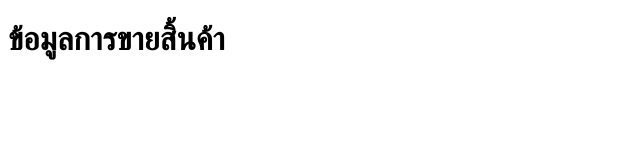
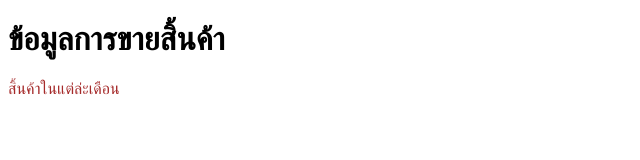
Before and after one commit to supachai27spu/mai-project, a plain HTML site: page index.html in a window 1280 px wide. Shown: the whole page, without its empty margins (0-640 px from the left). Drawn offline with Linux system fonts and the light colour scheme.

Commit message:
add report sale

```diff
--- a/index.html
+++ b/index.html
@@ -5,8 +5,14 @@
     <meta http-equiv="X-UA-Compatible" content="IE=edge">
     <meta name="viewport" content="width=device-width, initial-scale=1.0">
     <title>Document</title>
+    <style>
+        p{
+            color: brown;
+        }
+    </style>
 </head>
 <body>
     <h1>ข้อมูลการขายสิ้นค้า</h1>
+    <p>สิ้นค้าในแต่ล่ะเดือน</p>
 </body>
 </html>
```
